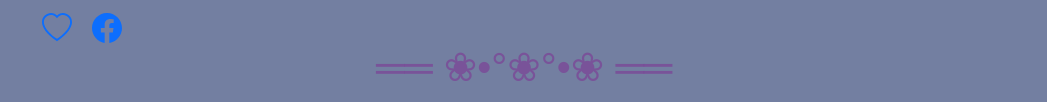
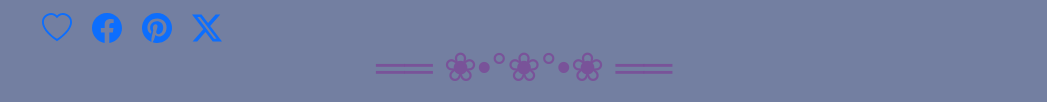
Before and after one commit to octavia314/uuh, a plain HTML site: page index.html in a window 1280 px wide. Shown: the part 1080-1182 px from the top of the page, without its empty margins (116-1163 px from the left). Drawn offline with nearby package versions, Linux system fonts and the light colour scheme; a web font is replaced by a local one.

Commit message:
Update index.html

```diff
--- a/index.html
+++ b/index.html
@@ -76,13 +76,16 @@
                 <a href="https://www.facebook.com/moonface730">  <svg xmlns="http://www.w3.org/2000/svg" width="50" height="30" fill="currentColor" class="bi bi-facebook" viewBox="0 0 16 16"><path d="M16 8.049c0-4.446-3.582-8.05-8-8.05C3.58 0-.002 3.603-.002 8.05c0 4.017 2.926 7.347 6.75 7.951v-5.625h-2.03V8.05H6.75V6.275c0-2.017 1.195-3.131 3.022-3.131.876 0 1.791.157 1.791.157v1.98h-1.009c-.993 0-1.303.621-1.303 1.258v1.51h2.218l-.354 2.326H9.25V16c3.824-.604 6.75-3.934 6.75-7.951z"/></svg>
                 </a>
                 <a href="https://www.pinterest.fr/epta30/moon-face/"><svg xmlns="http://www.w3.org/2000/svg" width="50" height="30" fill="currentColor" class="bi bi-pinterest" viewBox="0 0 16 16">
+                  <path d="M8 0a8 8 0 0 0-2.915 15.452c-.07-.633-.134-1.606.027-2.297.146-.625.938-3.977.938-3.977s-.239-.479-.239-1.187c0-1.113.645-1.943 1.448-1.943.682 0 1.012.512 1.012 1.127 0 .686-.437 1.712-.663 2.663-.188.796.4 1.446 1.185 1.446 1.422 0 2.515-1.5 2.515-3.664 0-1.915-1.377-3.254-3.342-3.254-2.276 0-3.612 1.707-3.612 3.471 0 .688.265 1.425.595 1.826a.24.24 0 0 1 .056.23c-.061.252-.196.796-.222.907-.035.146-.116.177-.268.107-1-.465-1.624-1.926-1.624-3.1 0-2.523 1.834-4.84 5.286-4.84 2.775 0 4.932 1.977 4.932 4.62 0 2.757-1.739 4.976-4.151 4.976-.811 0-1.573-.421-1.834-.919l-.498 1.902c-.181.695-.669 1.566-.995 2.097A8 8 0 1 0 8 0z"/>
                 </svg></a>
                 <a href="https://twitter.com/labyrinth13nana"><svg xmlns="http://www.w3.org/2000/svg" width="50" height="30" fill="currentColor" class="bi bi-twitter-x" viewBox="0 0 16 16">
+                  <path d="M12.6.75h2.454l-5.36 6.142L16 15.25h-4.937l-3.867-5.07-4.425 5.07H.316l5.733-6.57L0 .75h5.063l3.495 4.633L12.601.75Zm-.86 13.028h1.36L4.323 2.145H2.865l8.875 11.633Z"/>
                 </svg></a>
+
               </div>
 
+            </navbar>
 
-            </navbar>
 
 
 
```
